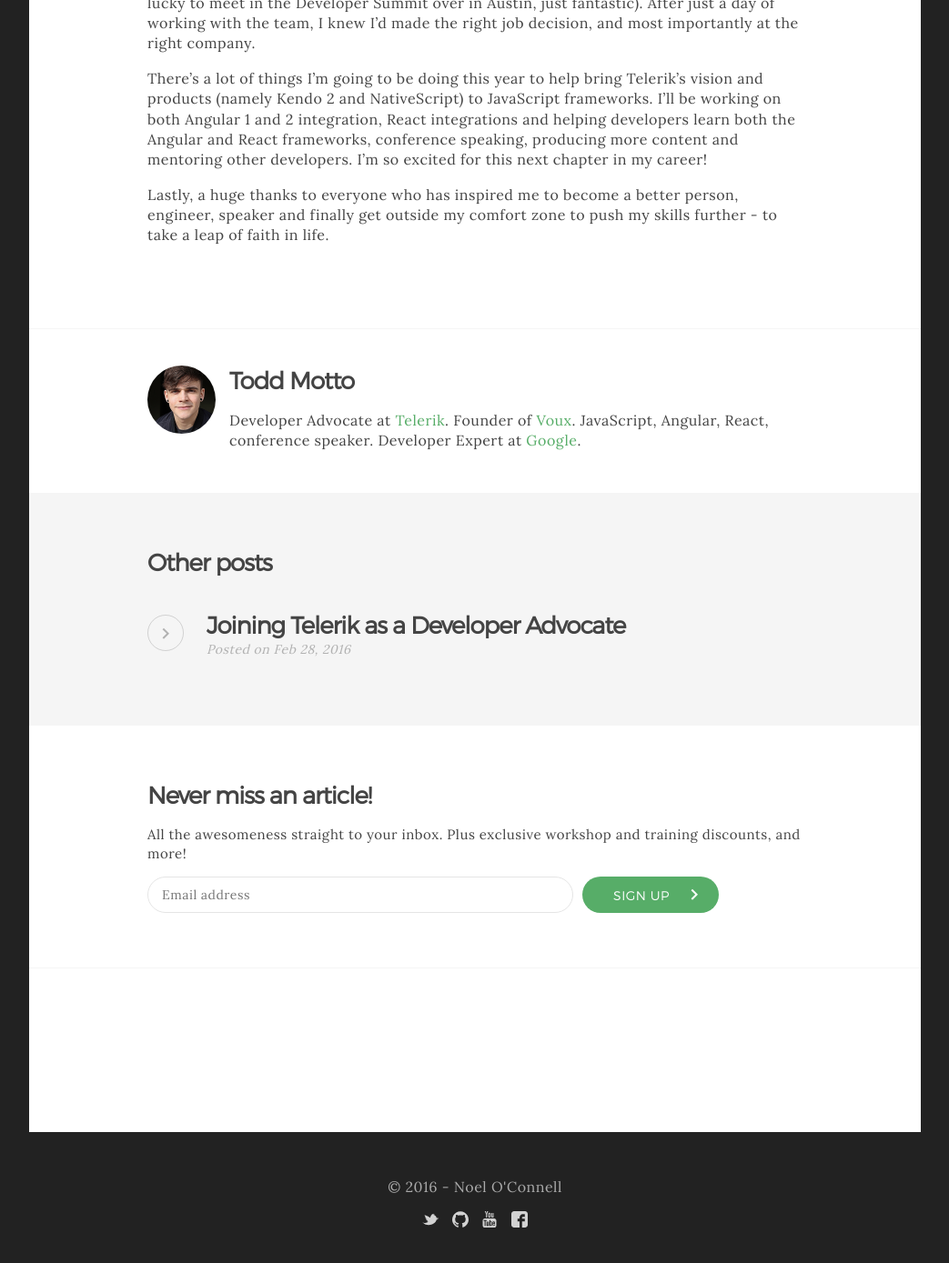
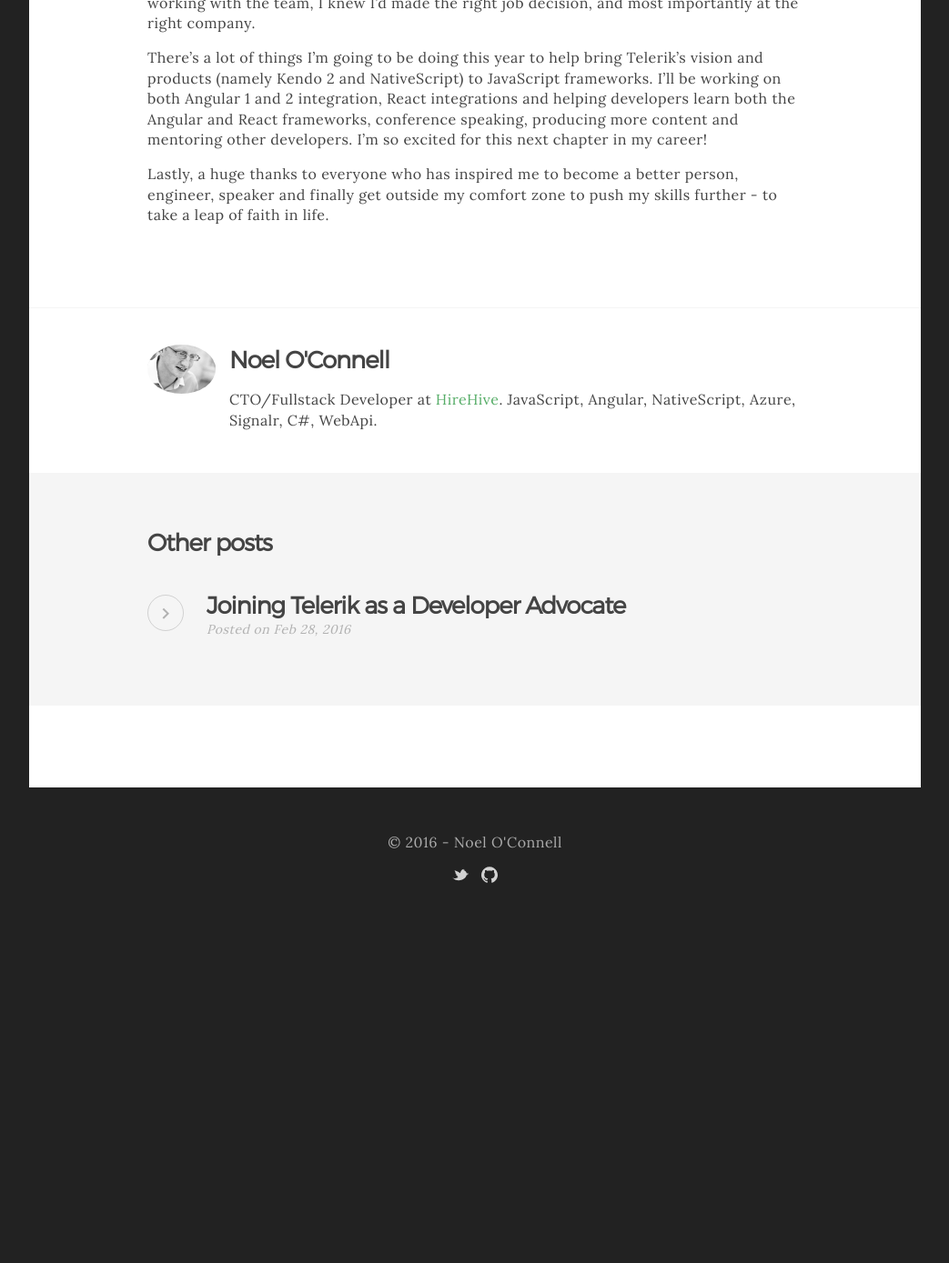
Before and after one commit to NoelOConnell/NoelOConnell.github.io, a Jekyll site: the page built from _posts/2016-02-28-joining-telerik-as-developer-advocate.md, in a window 1280 px wide and 1400 px high, scrolled down 817 px. Shown: the top 1389 px of the window at 91% size, without its empty margins (118-1161 px from the left). Built offline with Jekyll 4.4.1, drawn with Linux system fonts in a browser that asks for light colours; comment, search, counter and statistics services are not loaded; after the commit the page ends 1838 px from its top, so only the background shows below that; some of the changed text lies outside the part shown.

Commit message:
Removed ads and stripped out signup and discuss

```diff
--- a/_includes/footer.html
+++ b/_includes/footer.html
@@ -6,23 +6,13 @@
     <div class="footer__links">
       <ul>
         <li>
-          <a href="//twitter.com/toddmotto" target="_blank">
-            <img src="{{ site.baseurl }}/img/icons/twitter.svg" alt="Todd Motto on Twitter">
+          <a href="//twitter.com/noel_o_c" target="_blank">
+            <img src="{{ site.baseurl }}/img/icons/twitter.svg" alt="Noel O'Connell on Twitter">
           </a>
         </li>
         <li>
-          <a href="//github.com/toddmotto" target="_blank">
-            <img src="{{ site.baseurl }}/img/icons/github.svg" alt="Todd Motto on GitHub">
-          </a>
-        </li>
-        <li>
-          <a href="//youtube.com/toddmotto" target="_blank">
-            <img src="{{ site.baseurl }}/img/icons/youtube.svg" alt="Todd Motto on YouTube">
-          </a>
-        </li>
-        <li>
-          <a href="//facebook.com/toddmottoblog" target="_blank">
-            <img src="{{ site.baseurl }}/img/icons/fb.svg" alt="Todd Motto on Facebook">
+          <a href="//github.com/noeloconnell" target="_blank">
+            <img src="{{ site.baseurl }}/img/icons/github.svg" alt="Noel O'Connell on GitHub">
           </a>
         </li>
       </ul>
--- a/_includes/header.html
+++ b/_includes/header.html
@@ -6,11 +6,11 @@
   </div>
   <div class="header__bio">
     <p>
-      Developer Advocate at <a href="http://www.telerik.com/">Telerik</a>. Founder of <a href="http://voux.io">Voux</a>. JavaScript, Angular, React, conference speaker. Developer Expert at <a href="//developers.google.com/experts/people/todd-motto">Google</a>.
+      CTO/Fullstack Developer at <a href="http://hirehive.io/">HireHive</a>. JavaScript, Angular, NativeScript, Azure, Signalr, C#, WebApi.
     </p>
   </div>
   <div class="header__follow">
-    <a href="https://twitter.com/toddmotto" class="twitter-follow-button" data-show-count="true"></a>
+    <a href="https://twitter.com/noel_o_c" class="twitter-follow-button" data-show-count="true"></a>
     <script>!function(d,s,id){var js,fjs=d.getElementsByTagName(s)[0],p=/^http:/.test(d.location)?'http':'https';if(!d.getElementById(id)){js=d.createElement(s);js.id=id;js.src=p+'://platform.twitter.com/widgets.js';fjs.parentNode.insertBefore(js,fjs);}}(document, 'script', 'twitter-wjs');</script>
   </div>
 </header>
--- a/_layouts/post.html
+++ b/_layouts/post.html
@@ -12,28 +12,13 @@
     	</time>
     	{% if page.path %}
       -
-      <a class="post__edit" href="//github.com/toddmotto/toddmotto.github.io/blob/master/_posts/{{ page.path }}">
+      <a class="post__edit" href="//github.com/NoelOConnell/NoelOConnell.github.io/blob/master/_posts/{{ page.path }}">
         Edit this page on GitHub
       </a>
       {% endif %}
     </span>
   </header>
   <section class="post__content">
-    <div class="post__ad">
-      <div id="carbonads-container">
-        <div class="carbonad">
-          <div id="azcarbon"></div>
-        </div>
-      </div>
-      <script>
-      (function (a) {
-        var carbon = document.createElement(a);
-        carbon.async = carbon.src = '//engine.carbonads.com/z/20676/azcarbon_2_1_0_HORIZ';
-        var s = document.getElementsByTagName(a)[0];
-        s.parentNode.insertBefore(carbon, s);
-      })('script');
-      </script>
-    </div>
     {{ content }}
   </section>
   <div class="share">
@@ -44,16 +29,16 @@
 <div class="author">
   <div class="author__content">
     <div class="author__pic">
-      <img src="{{ site.baseurl }}/img/todd.jpg" alt="Todd Motto">
+      <img src="{{ site.baseurl }}/img/noel.jpg" alt="Noel O'Connell'">
     </div>
     <div class="author__bio">
       <h3>
-        Todd Motto
+        Noel O'Connell
       </h3>
       <p>
-        Developer Advocate at <a href="http://telerik.com" target="_blank">Telerik</a>. Founder of <a href="//voux.io" target="_blank">Voux</a>. JavaScript, Angular, React, conference speaker. Developer Expert at <a href="//developers.google.com/experts/people/todd-motto" target="_blank">Google</a>.
+        CTO/Fullstack Developer at <a href="http://hirehive.io/">HireHive</a>. JavaScript, Angular, NativeScript, Azure, Signalr, C#, WebApi.
       </p>
-      <a href="https://twitter.com/toddmotto" class="twitter-follow-button" data-show-count="true"></a>
+      <a href="https://twitter.com/noel_o_c" class="twitter-follow-button" data-show-count="true"></a>
     </div>
   </div>
 </div>
@@ -120,42 +105,3 @@
 
 JekyllRandom('.similar__posts', data);
 </script>
-
-<div class="signup">
-  <div id="mc_embed_signup">
-    <form action="//toddmotto.us12.list-manage.com/subscribe/post?u=fb4d73e892f0d123a57dbd8bc&amp;id=0653182c3c" method="post" id="mc-embedded-subscribe-form" name="mc-embedded-subscribe-form" class="validate" target="_blank" novalidate>
-      <div id="mc_embed_signup_scroll">
-      <h3 class="signup__title">Never miss an article!</h3>
-      <p class="signup__sub">All the awesomeness straight to your inbox. Plus exclusive workshop and training discounts, and more!</p>
-      <div class="mc-field-group">
-        <input type="email" placeholder="Email address" value="" name="EMAIL" class="required email" id="mce-EMAIL">
-      </div>
-      <div id="mce-responses" class="clear">
-        <div class="response" id="mce-error-response" style="display:none"></div>
-        <div class="response" id="mce-success-response" style="display:none"></div>
-      </div>
-      <div style="position: absolute; left: -5000px;" aria-hidden="true">
-        <input type="text" name="b_fb4d73e892f0d123a57dbd8bc_0653182c3c" tabindex="-1" value=""></div>
-        <div class="clear">
-        <button type="submit" name="subscribe" id="mc-embedded-subscribe">
-          Sign up
-          <img src="{{ site.baseurl }}/img/icons/next.svg" alt="">
-        </button>
-        </div>
-      </div>
-    </form>
-  </div>
-</div>
-
-<div class="disqus">
-  <div id="disqus_thread"></div>
-</div>
-<script src="//s7.addthis.com/js/300/addthis_widget.js#pubid=ra-567a0f80a03a6fbe" async></script>
-<script>
-  var disqus_url = ({%if page.disqus %}'{{ page.disqus }}'{%else %}'http://toddmotto.com{{ page.url }}'{% endif %}).replace(/\/$/, '');
-  var disqus_title = '{{ page.title }}';
-  var disqus_shortname = 'toddmotto';
-  var dsq = document.createElement('script');
-  dsq.async = dsq.src = '//' + disqus_shortname + '.disqus.com/embed.js';
-  document.getElementsByTagName('head')[0].appendChild(dsq);
-</script>
```
Also changed, not shown: ads/ads.css (deleted, +0 -40 lines), ads/ads.js (deleted, +0 -32 lines), ads/img/hide.png (deleted).
